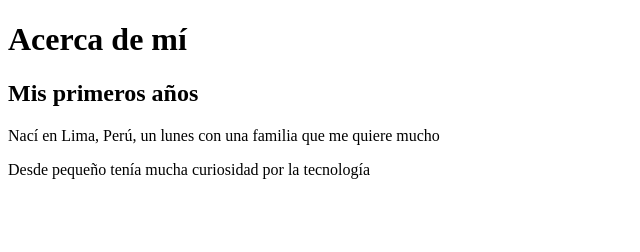
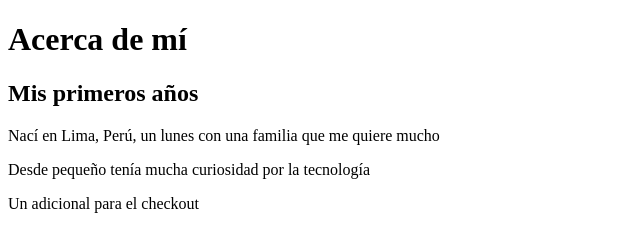
Before and after one commit to Doropito/proyecto-git-videoscod, a plain HTML site: page index.html in a window 1280 px wide. Shown: the whole page, without its empty margins (0-640 px from the left). Drawn offline with Linux system fonts and the light colour scheme.

Commit message:
Un adicional para el checkout

```diff
--- a/index.html
+++ b/index.html
@@ -17,6 +17,7 @@
             <p>Nací en Lima, Perú, un lunes con una familia que me quiere mucho</p>
             <p>Desde pequeño tenía mucha curiosidad por la tecnología</p>
             <!--Fin de la descripción inicial-->
+            <p>Un adicional para el checkout</p>
         </article>
     </main>
 </body>
```
